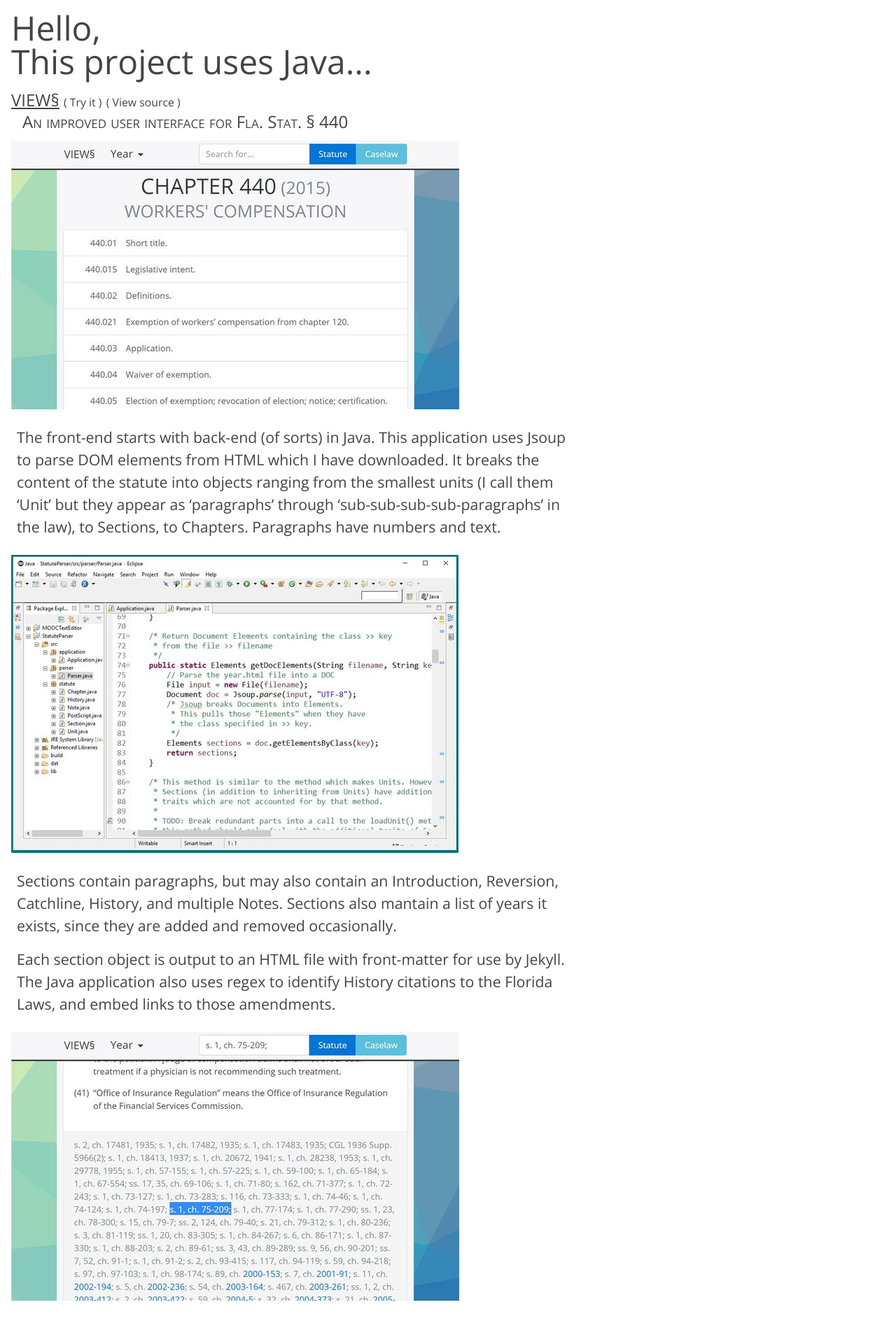
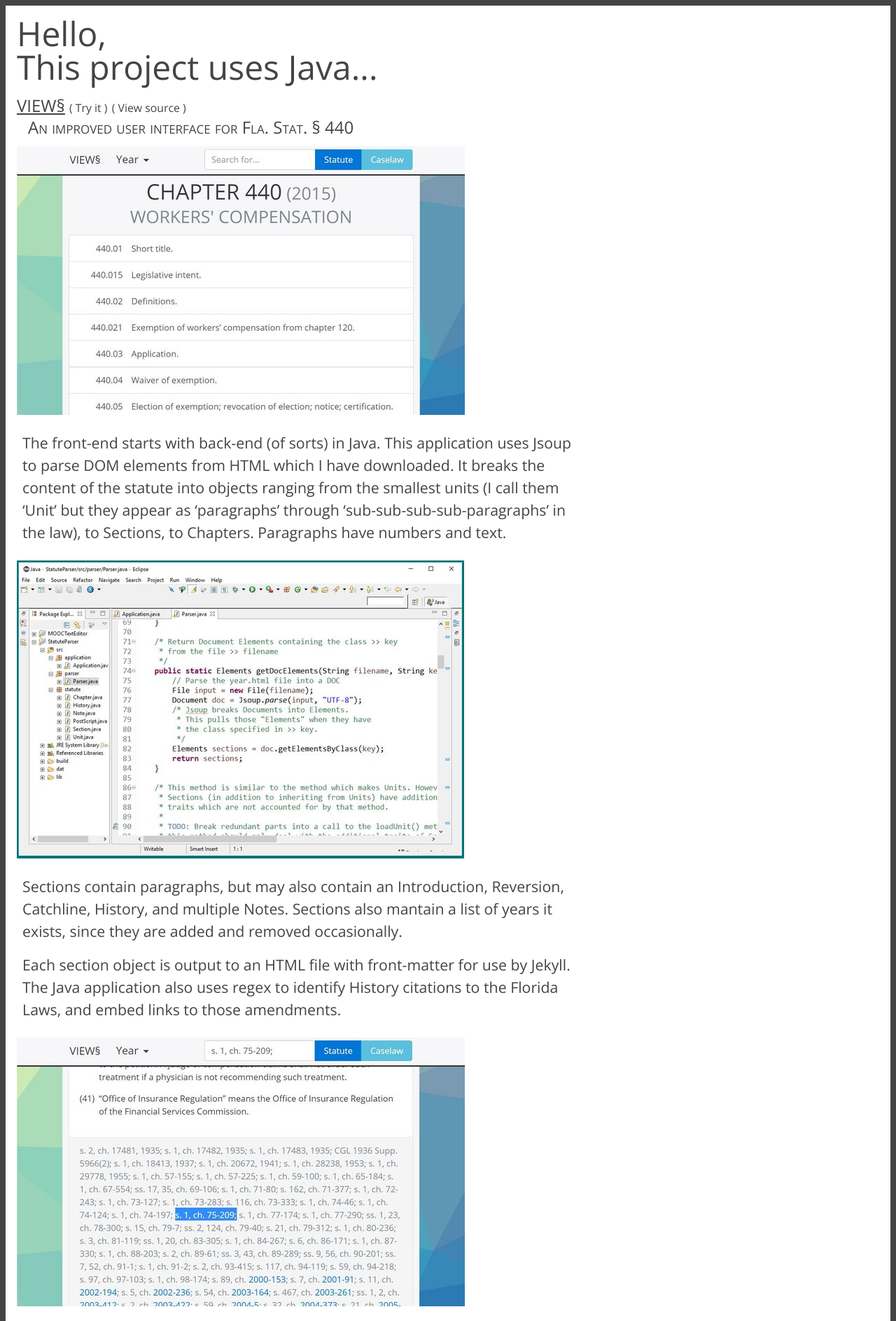
Before and after one commit to dmck/dmck.github.io, a Jekyll site: the page built from 01-views.md, in a window 1280 px wide. Shown: the top 1888 px of the page at 70% size. Built offline with Jekyll 4.4.1, drawn with Linux system fonts in a browser that asks for light colours.

Commit message:
Add border to projects pages

```diff
--- a/_layouts/project.html
+++ b/_layouts/project.html
@@ -3,7 +3,7 @@
 
   {% include head.html %}
 
-  <body>
+  <body class="project-page">
 
     {% include header.html %}
 
--- a/_sass/main.scss
+++ b/_sass/main.scss
@@ -1,11 +1,15 @@
 @import "meyer-reset";
 
 body {
+  background: #fff;
   font-family: 'Open Sans', sans-serif;
   font-size: 16pt;
   line-height: 1.5;
-  margin-left: 1rem;
+  padding-left: 1rem;
   color: #444;
+}
+.project-page {
+  border: .5rem solid #444;
 }
 h1, h2, h3 {
   line-height: 1;
--- a/css/main.css
+++ b/css/main.css
@@ -49,80 +49,86 @@ table {
 
 /* line 3, ../_sass/main.scss */
 body {
+  background: #fff;
   font-family: 'Open Sans', sans-serif;
   font-size: 16pt;
   line-height: 1.5;
-  margin-left: 1rem;
+  padding-left: 1rem;
   color: #444;
 }
 
-/* line 10, ../_sass/main.scss */
+/* line 11, ../_sass/main.scss */
+.project-page {
+  border: .5rem solid #444;
+}
+
+/* line 14, ../_sass/main.scss */
 h1, h2, h3 {
   line-height: 1;
   margin-bottom: .5rem;
 }
-/* line 13, ../_sass/main.scss */
+/* line 17, ../_sass/main.scss */
 h1 a, h2 a, h3 a {
   color: #444;
   text-decoration: none;
 }
-/* line 17, ../_sass/main.scss */
+/* line 21, ../_sass/main.scss */
 h1 a:hover, h2 a:hover, h3 a:hover {
   color: #777;
   font-style: italics;
 }
 
-/* line 22, ../_sass/main.scss */
+/* line 26, ../_sass/main.scss */
 h1 {
   font-size: 3rem;
   margin: 1rem 0 1.2rem;
 }
 
-/* line 26, ../_sass/main.scss */
+/* line 30, ../_sass/main.scss */
 h2 {
   font-size: 2rem;
 }
 
-/* line 29, ../_sass/main.scss */
+/* line 33, ../_sass/main.scss */
 h3 {
   font-size: 1.5rem;
 }
 
-/* line 32, ../_sass/main.scss */
+/* line 36, ../_sass/main.scss */
 p {
   max-width: 50rem;
   padding: .5rem;
 }
 
-/* line 36, ../_sass/main.scss */
+/* line 40, ../_sass/main.scss */
 a {
   color: #777;
   text-decoration: none;
 }
 
-/* line 40, ../_sass/main.scss */
+/* line 44, ../_sass/main.scss */
 a:hover {
   text-decoration: underline;
 }
 
-/* line 43, ../_sass/main.scss */
+/* line 47, ../_sass/main.scss */
 small {
   font-size: 66%;
 }
 
-/* line 46, ../_sass/main.scss */
+/* line 50, ../_sass/main.scss */
 .underlined {
   text-decoration: underline;
 }
 
-/* line 49, ../_sass/main.scss */
+/* line 53, ../_sass/main.scss */
 picture, img {
   max-width: 100%;
   display: block;
   padding: .5rem 1rem .5rem 0;
 }
 
-/* line 54, ../_sass/main.scss */
+/* line 58, ../_sass/main.scss */
 .lead {
   font-size: 1.5rem;
   font-variant: small-caps;
@@ -131,19 +137,19 @@ picture, img {
   line-height: .9;
 }
 
-/* line 61, ../_sass/main.scss */
+/* line 65, ../_sass/main.scss */
 .project-list {
   display: flex;
   flex-wrap: wrap;
 }
-/* line 64, ../_sass/main.scss */
+/* line 68, ../_sass/main.scss */
 .project-list li {
   border: .5rem solid;
   max-width: 40rem;
   padding: 1rem;
   margin: 0 1rem 1rem 0;
 }
-/* line 69, ../_sass/main.scss */
+/* line 73, ../_sass/main.scss */
 .project-list li h3:before {
   content: "»";
   margin-right: 6px;
```
